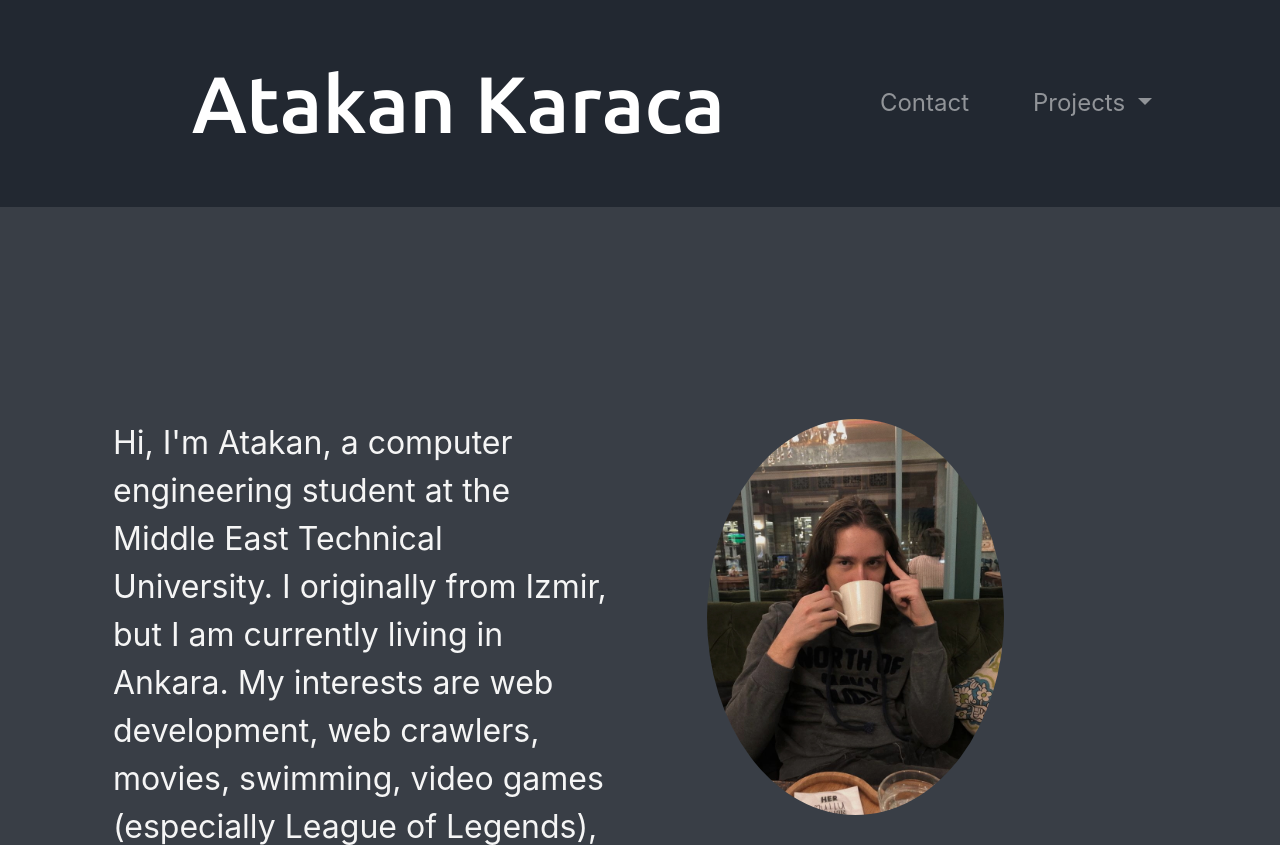
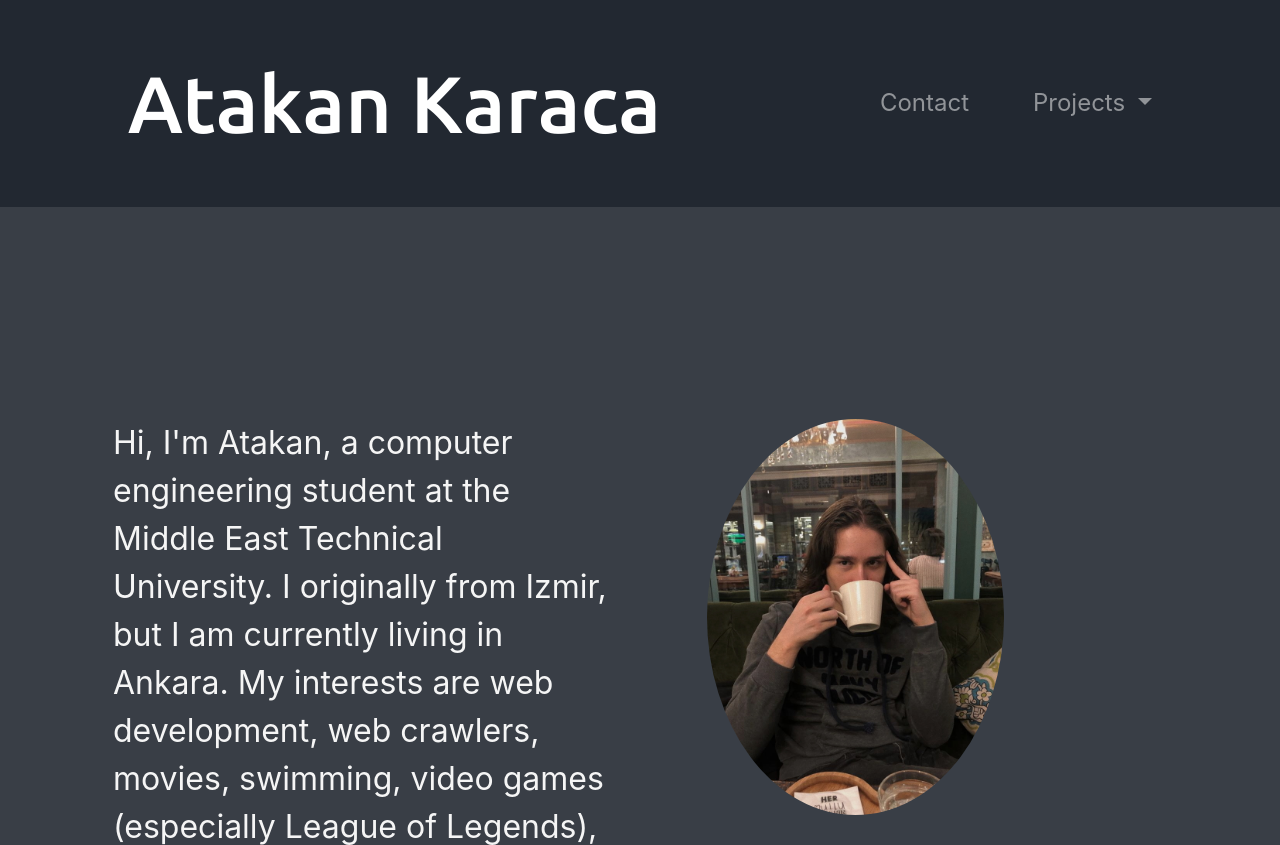
Before and after one commit to atakank1999/atakank1999.github.io, a plain HTML site: page index.html in a window 1280 px wide. Shown: the top 845 px of the page. Drawn offline with nearby package versions, Linux system fonts and the light colour scheme.

Commit message:
fixed aligning issue

```diff
--- a/style.css
+++ b/style.css
@@ -17,7 +17,7 @@ html {
   background-color: #0092ca;
 }
 .navbar {
-  padding: 3% 15%;
+  padding: 3% 15% 3% 10%;
 }
 .navbar-brand {
   font-size: 500%;
```
